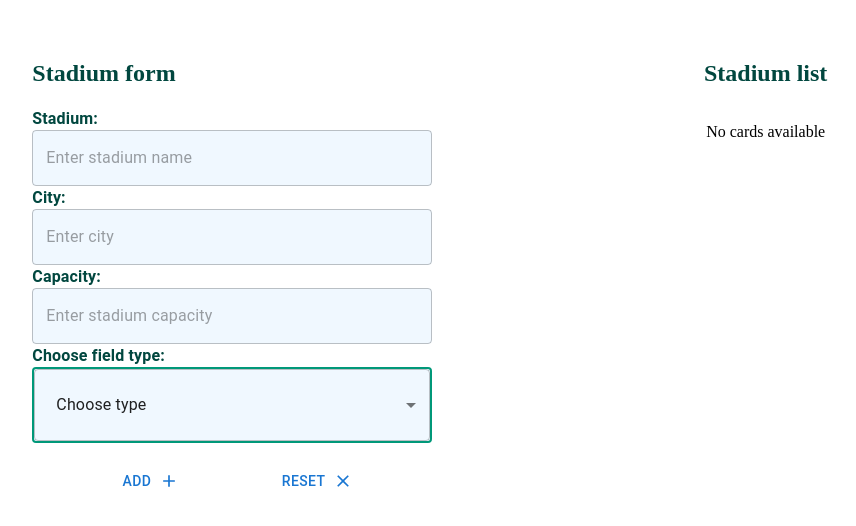
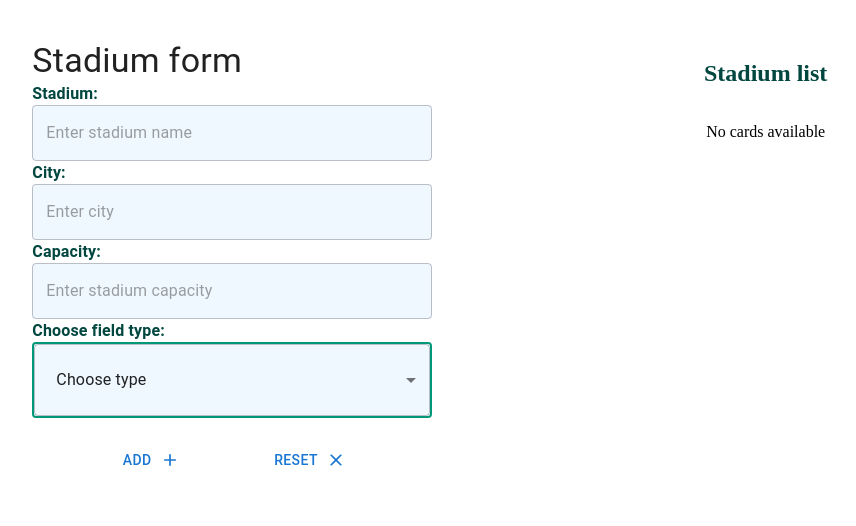
Before and after one commit to proga-react-practice/sigma-ivan-ostapiv, a React (Vite) app: page / in a window 1280 px wide. Shown: the top 526 px of the page, without its empty margins (141-997 px from the left). Built offline with nearby package versions, Linux system fonts and the light colour scheme.

Commit message:
Update Form component through Box, Paper, Typography integration to improve structure and customization

```diff
--- a/src/components/Form.tsx
+++ b/src/components/Form.tsx
@@ -8,7 +8,7 @@ import {
     specialCharsAndNumbers,
     positiveIntegerPattern,
 } from "../utils/validationPatterns";
-import {InputLabel, Typography, Stack} from "@mui/material";
+import {InputLabel, Typography, Stack, Box, Paper} from "@mui/material";
 import {SelectChangeEvent} from "@mui/material/Select";
 import ErrorIcon from "@mui/icons-material/Error";
 import AddIcon from "@mui/icons-material/Add";
@@ -156,10 +156,10 @@ const Form: React.FC<FormProps> = ({setCardInfo}) => {
     ];
 
     return (
-        <div className="form-container">
-            <h2>Stadium form</h2>
-            <form className="stadium-form">
-                <div className="input-container">
+        <Paper elevation={0} className="form-container">
+            <Typography variant="h4">Stadium form</Typography>
+            <Box component="form" className="stadium-form">
+                <Box className="input-container">
                     <InputLabel htmlFor="stadium-name">Stadium:</InputLabel>
                     <Input
                         type="text"
@@ -180,8 +180,8 @@ const Form: React.FC<FormProps> = ({setCardInfo}) => {
                             </Typography>
                         </Stack>
                     )}
-                </div>
-                <div className="input-container">
+                </Box>
+                <Box className="input-container">
                     <InputLabel htmlFor="city">City:</InputLabel>
                     <Input
                         type="text"
@@ -199,8 +199,8 @@ const Form: React.FC<FormProps> = ({setCardInfo}) => {
                             <Typography variant="body2">{cityError}</Typography>
                         </Stack>
                     )}
-                </div>
-                <div className="input-container">
+                </Box>
+                <Box className="input-container">
                     <InputLabel htmlFor="capacity">Capacity:</InputLabel>
                     <Input
                         type="number"
@@ -220,8 +220,8 @@ const Form: React.FC<FormProps> = ({setCardInfo}) => {
                             </Typography>
                         </Stack>
                     )}
-                </div>
-                <div className="input-container select-container">
+                </Box>
+                <Box className="input-container select-container">
                     <InputLabel htmlFor="field-type">
                         Choose field type:
                     </InputLabel>
@@ -243,31 +243,25 @@ const Form: React.FC<FormProps> = ({setCardInfo}) => {
                             </Typography>
                         </Stack>
                     )}
-                </div>
-                <div className="form-buttons">
-                    <div>
+                </Box>
+                <Box mt={3} display="flex" justifyContent="space-evenly">
                     <Button
                         type="submit"
-                            className="addButton"
                         onClick={handleSubmit}
                         endIcon={<AddIcon />}
                     >
                         Add
                     </Button>
-                    </div>
-                    <div>
                     <Button
                         type="reset"
-                            className="resetButton"
                         onClick={handleFormReset}
                         endIcon={<ClearIcon />}
                     >
                         Reset
                     </Button>
-                    </div>
-                </div>
-            </form>
-        </div>
+                </Box>
+            </Box>
+        </Paper>
     );
 };
 
```
Lines whose indentation alone changed are shown as unchanged.
